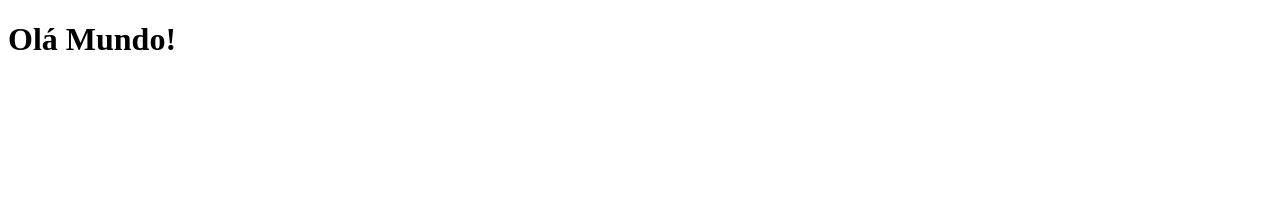
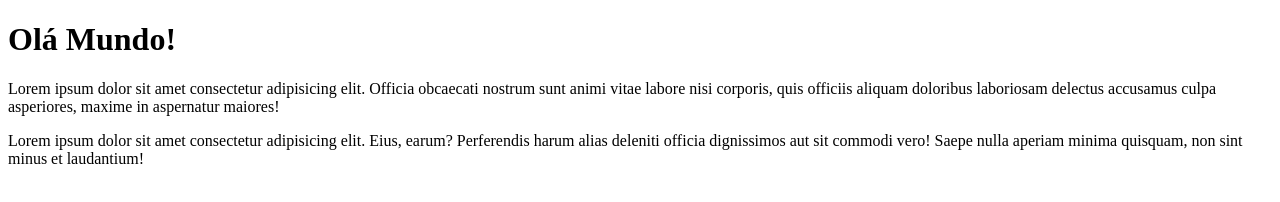
Before and after one commit to italophcarvalho/CursoEmVideo, a plain HTML site: page site-exemplo/index.html in a window 1280 px wide. Drawn offline with Linux system fonts and the light colour scheme.

Commit message:
inseri mais 2 parágrafos

```diff
--- a/site-exemplo/index.html
+++ b/site-exemplo/index.html
@@ -7,6 +7,7 @@
 </head>
 <body>
     <h1>Olá Mundo!</h1>
-
+    <p>Lorem ipsum dolor sit amet consectetur adipisicing elit. Officia obcaecati nostrum sunt animi vitae labore nisi corporis, quis officiis aliquam doloribus laboriosam delectus accusamus culpa asperiores, maxime in aspernatur maiores!</p>
+    <p>Lorem ipsum dolor sit amet consectetur adipisicing elit. Eius, earum? Perferendis harum alias deleniti officia dignissimos aut sit commodi vero! Saepe nulla aperiam minima quisquam, non sint minus et laudantium!</p>
 </body>
 </html>
```
